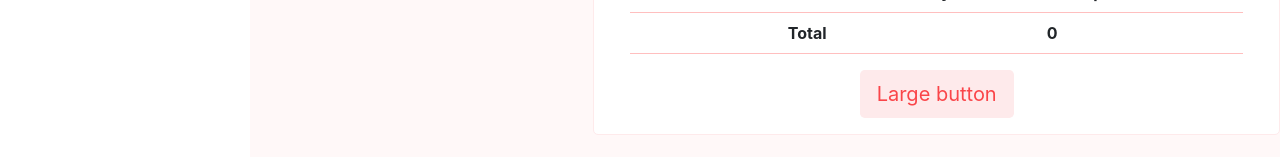
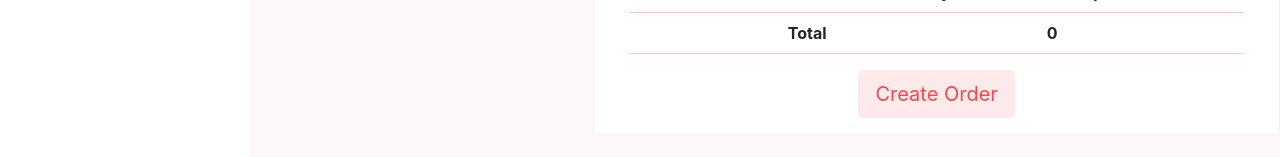
Before and after one commit to Uchchash346/Store-Management-System, a React (Create React App) app: page /salesHome in a window 1280 px wide. Shown: the part 371-528 px from the top of the page. Built offline with nearby package versions, Linux system fonts and the light colour scheme.

Commit message:
Create order page completed

```diff
--- a/src/components/Sales Executive/CreateOrder/CreateOrder.js
+++ b/src/components/Sales Executive/CreateOrder/CreateOrder.js
@@ -76,7 +76,7 @@ const CreateOrder = () => {
                             </div>
                             <hr />
                             <div className="container pt-3 mb-3 d-flex justify-content-center">
-                                <button type="button" class="btn btn-lg create-order-submit-button">Large button</button>
+                                <button type="button" class="btn btn-lg create-order-submit-button">Create Order</button>
                             </div>
                         </div>
                     </div>
```
